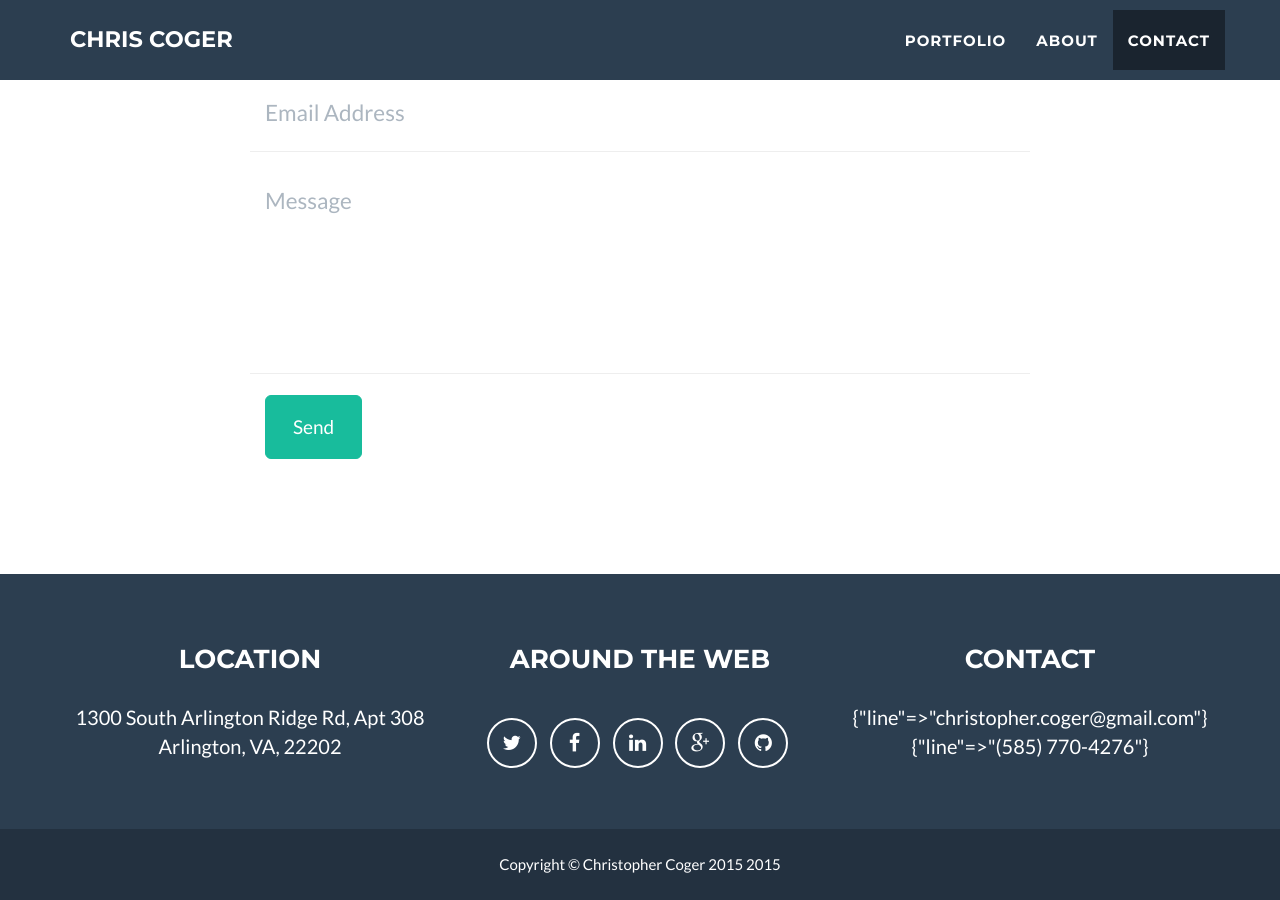
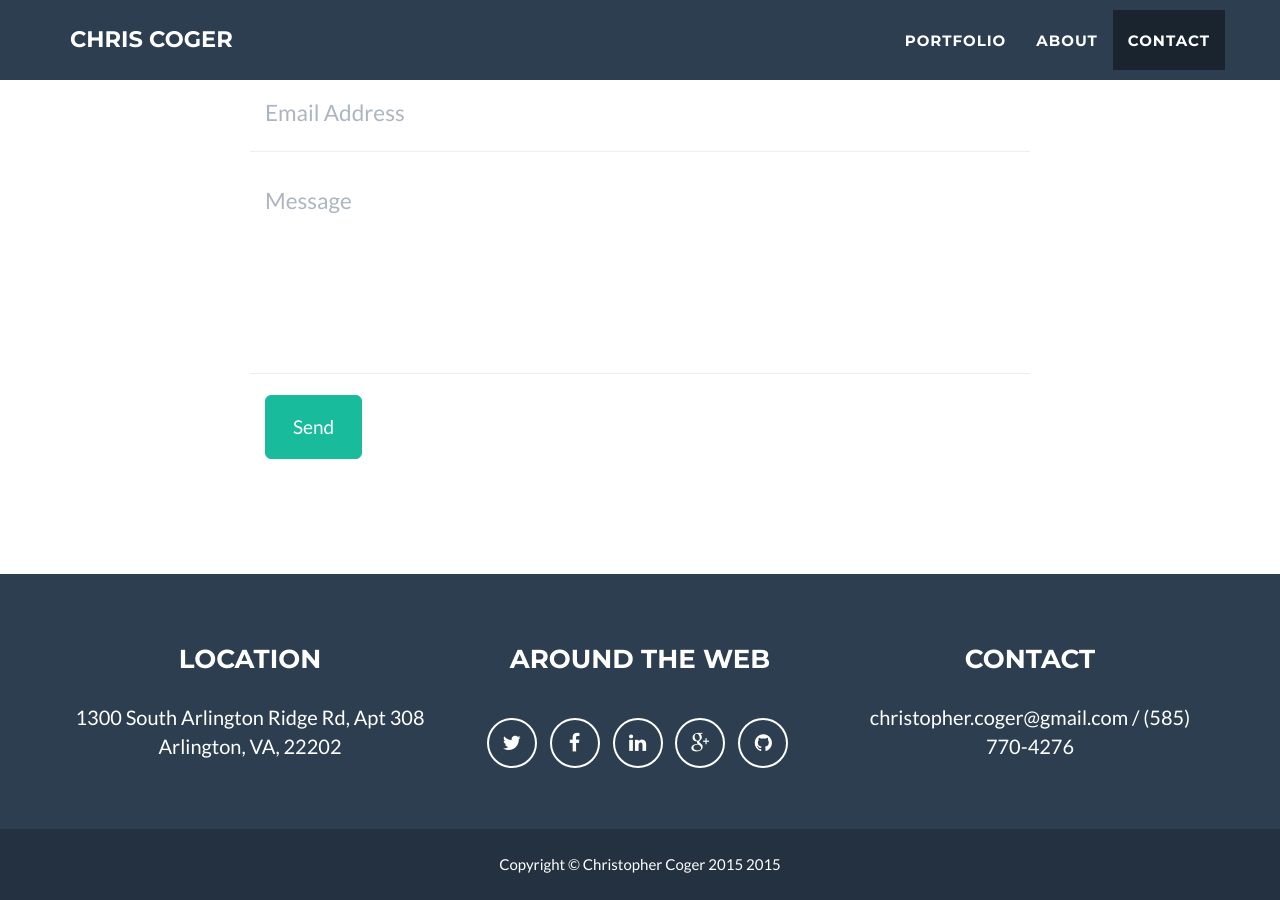
Before and after one commit to coger/coger.github.io, a Jekyll site: the page built from index.html, in a window 1280 px wide and 900 px high, scrolled down 2464 px. Built offline with Jekyll 4.4.1, drawn with Linux system fonts in a browser that asks for light colours; some of the changed lines change nothing that is shown.

Commit message:
fix config credits

```diff
--- a/_config.yml
+++ b/_config.yml
@@ -39,9 +39,7 @@ address:
   - line: 'Arlington, VA, 22202'
 
 # Credits content
-credits:
-  - line: christopher.coger@gmail.com
-  - line: (585) 770-4276
+credits: christopher.coger@gmail.com / (585) 770-4276
 
 # Build settings
 markdown: kramdown
```
